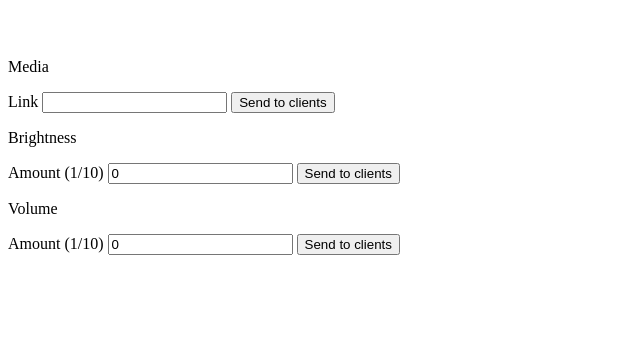
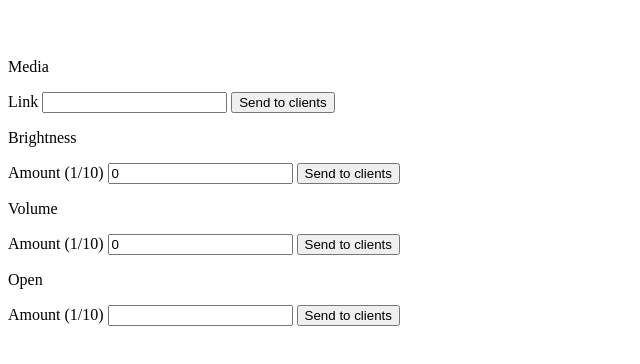
Before and after one commit to CoreBytee/Sugar, a plain HTML site: page Static/index.html in a window 1280 px wide. Shown: the part 110-474 px from the top of the page, without its empty margins (0-640 px from the left). Drawn offline with Linux system fonts and the light colour scheme.

Commit message:
allow to open programs

```diff
--- a/Static/index.html
+++ b/Static/index.html
@@ -35,5 +35,12 @@
             <input type="number" id="volume" name="A" value="0">
             <input type="submit" value="Send to clients">
         </form>
+
+        <form action="/API/Open" method="get">
+            <p>Open</p>
+            <label for="volume">Amount (1/10)</label>
+            <input type="Text" id="volume" name="Program" value="">
+            <input type="submit" value="Send to clients">
+        </form>
     </body>
 </html>
```
Also changed, not shown: 2 other files.
